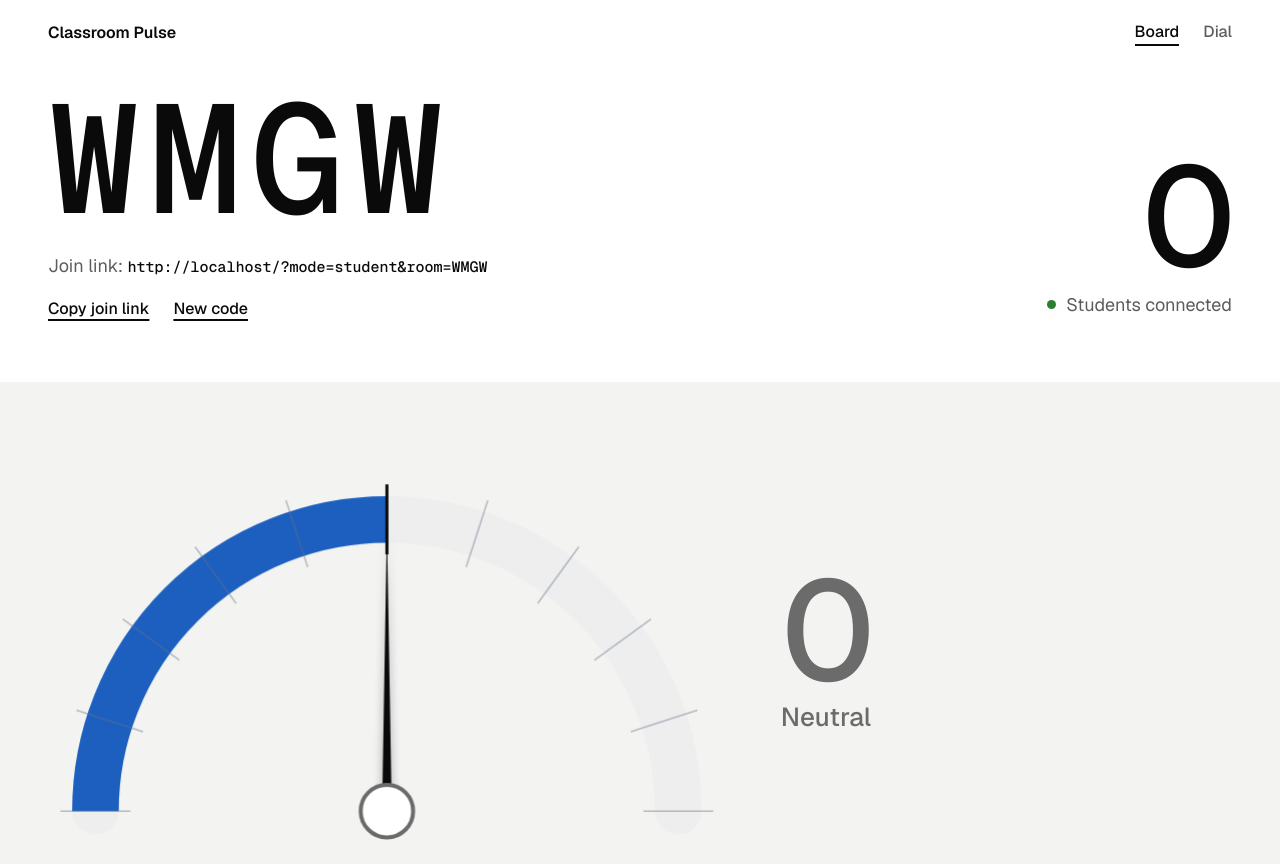
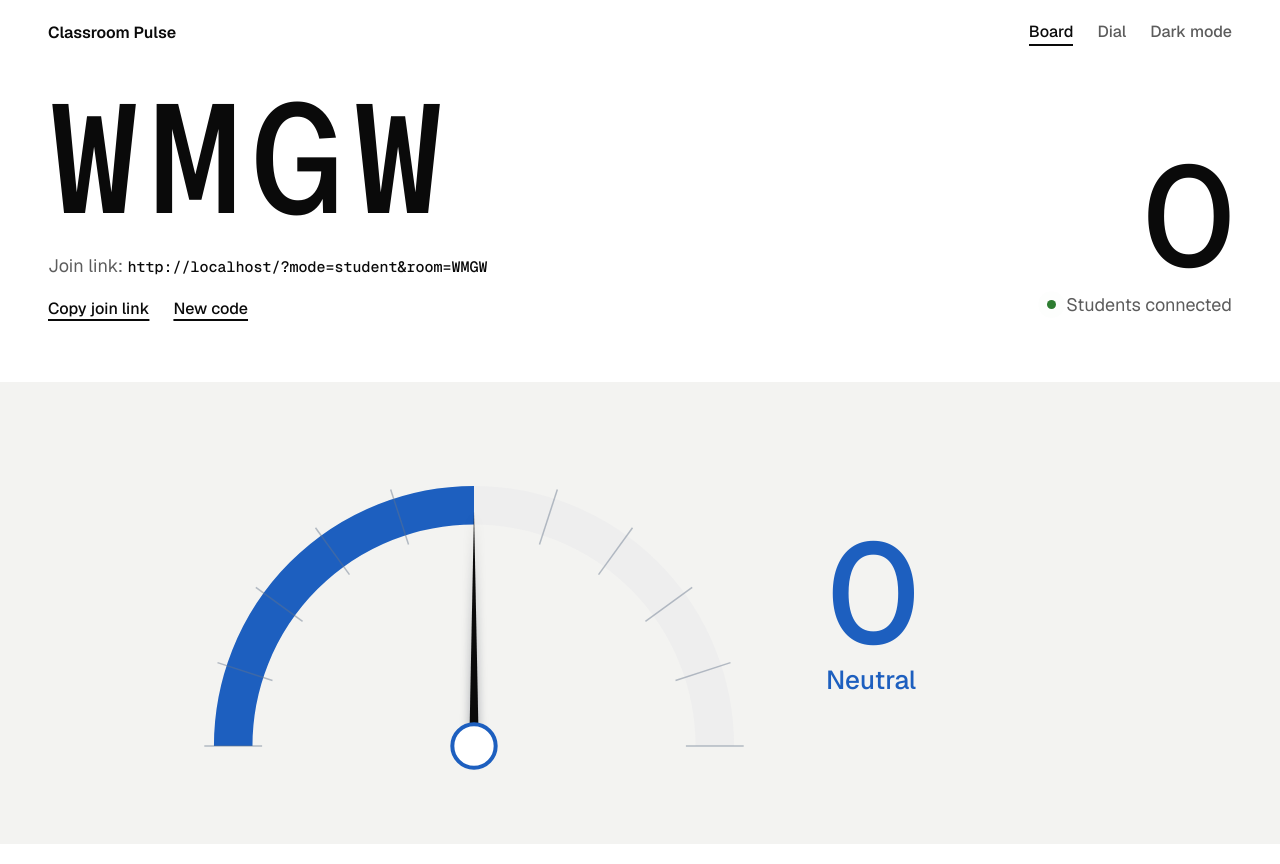
Before and after one commit to ckrfeng/classroom-pulse, a website: page index.html in a window 1280 px wide. Shown: the top 864 px of the page. Drawn offline with nearby package versions, Linux system fonts and the light colour scheme; no server answers.

Commit message:
Add dark mode and refine dial and gauge
- Dark mode: follows the system setting by default, with a header toggle
  that remembers the choice
- Sentiment colours: red for dislike, blue for neutral, green for like,
  morphing between them; dial knob and band follow the theme
- Gauge: flat-ended value arc, no tick at 0, score moved beside the gauge
  with fixed widths so values don't shift the layout
- Removed the file-only hint and the description lines

Co-Authored-By: Claude Haiku 5.5 <noreply@anthropic.com>

```diff
--- a/index.html
+++ b/index.html
@@ -19,7 +19,27 @@
             --up: #2e7d32;
             --down: #c4242a;
             --gutter: clamp(20px, 4vw, 48px);
+            --band: #f3f3f1;
+            --knob: #0a0a0a;
+            --knob-notch: #ffffff;
         }
+
+        html.dark {
+            --ink: #f2f2f0;
+            --ink-2: #a3a3a0;
+            --paper: #121212;
+            --tint: #1d1d1d;
+            --tint-2: #2c2c2c;
+            --chart: #6aa0ff;
+            --up: #5cc27a;
+            --down: #ff7a7a;
+            --band: #181818;
+            --knob: #2a2a2a;
+            --knob-notch: #f2f2f0;
+            color-scheme: dark;
+        }
+        .dial-track { stroke: var(--tint-2); }
+        .dial-text { fill: var(--ink-2); }
 
         * { box-sizing: border-box; }
         html, body { margin: 0; }
@@ -89,13 +109,13 @@
         @keyframes ping { from { transform: scale(1); opacity: 0.6; } to { transform: scale(3); opacity: 0; } }
 
         .reading {
-            display: grid; grid-template-columns: minmax(0, 1.5fr) minmax(0, 1fr); gap: 56px; align-items: center;
-            padding: 48px 0 0; background: var(--tint); margin: 0 calc(var(--gutter) * -1); padding-left: var(--gutter); padding-right: var(--gutter);
+            display: grid; grid-template-columns: minmax(0, 560px) 260px; justify-content: center; gap: 72px; align-items: center;
+            padding: 48px 0 0; background: var(--band); margin: 0 calc(var(--gutter) * -1); padding-left: var(--gutter); padding-right: var(--gutter);
             padding-top: 56px; padding-bottom: 56px;
         }
         .gauge-wrap { position: relative; width: 100%; aspect-ratio: 16 / 10; }
         .gauge-wrap canvas, .trend-wrap canvas { position: absolute; inset: 0; width: 100%; height: 100%; display: block; }
-        .score { display: flex; flex-direction: column; gap: 8px; }
+        .score { display: flex; flex-direction: column; gap: 8px; width: 260px; }
         .score-num { font: 500 clamp(96px, 11vw, 160px)/0.9 "Geist", sans-serif; letter-spacing: -0.03em; }
         #sentiment-status-badge { font: 500 26px/1.2 "Geist", sans-serif; }
         .score-note { margin: 16px 0 0; color: var(--ink-2); font-size: 16px; max-width: 34ch; }
@@ -134,21 +154,23 @@
         .room-line strong { font: 500 16px/1 "Geist Mono", ui-monospace, monospace; color: var(--ink); letter-spacing: 0.08em; }
 
         .feedback { text-align: center; padding: 40px 0 24px; }
-        #student-value-display { font: 500 128px/0.9 "Geist", sans-serif; letter-spacing: -0.04em; transition: color 200ms ease-out; }
+        #student-value-display { display: inline-block; min-width: 3.4em; text-align: center; font: 500 128px/0.9 "Geist", sans-serif; letter-spacing: -0.04em; transition: color 450ms ease; }
         #student-label-display { margin-top: 14px; font: 500 20px/1.2 "Geist", sans-serif; color: var(--ink-2); }
 
         .dial { position: relative; width: min(260px, 72vw); aspect-ratio: 1; margin: 16px auto 0; }
+        #dial-arc-active { transition: stroke 450ms ease; }
+        #student-label-display { transition: color 450ms ease; }
         .dial > svg { position: absolute; inset: 0; width: 100%; height: 100%; pointer-events: none; }
         .rotary-dial {
             position: absolute; left: 50%; top: 50%; transform: translate(-50%, -50%);
-            width: 56%; aspect-ratio: 1; border-radius: 999px; background: var(--ink); cursor: grab;
+            width: 56%; aspect-ratio: 1; border-radius: 999px; background: var(--knob); cursor: grab;
             touch-action: none; user-select: none; -webkit-user-select: none;
         }
         .rotary-dial:active { cursor: grabbing; }
         #rotary-indicator { position: absolute; inset: 0; border-radius: inherit; }
         .notch {
             position: absolute; top: 12px; left: 50%; transform: translateX(-50%);
-            width: 6px; height: 24px; border-radius: 999px; background: var(--paper);
+            width: 6px; height: 24px; border-radius: 999px; background: var(--knob-notch);
         }
         .dial-label {
             position: absolute; inset: 0; display: grid; place-items: center; pointer-events: none;
@@ -201,6 +223,15 @@
             *, *::before, *::after { animation: none !important; transition: none !important; }
         }
     </style>
+    <script>
+        (function () {
+            try {
+                var saved = localStorage.getItem('classroomPulse.theme');
+                var dark = saved ? saved === 'dark' : window.matchMedia('(prefers-color-scheme: dark)').matches;
+                if (dark) document.documentElement.classList.add('dark');
+            } catch (e) { /* storage blocked: follow the system */ }
+        })();
+    </script>
 </head>
 <body>
 
@@ -211,6 +242,7 @@
         <nav class="tabs" aria-label="Screens">
             <button id="btn-mode-teacher" class="tab is-active" onclick="switchMode('teacher')">Board</button>
             <button id="btn-mode-student" class="tab" onclick="switchMode('student')">Dial</button>
+            <button id="btn-theme-toggle" class="tab" onclick="toggleTheme()">Dark mode</button>
         </nav>
     </header>
 
@@ -281,11 +313,11 @@
 
             <div class="dial">
                 <svg viewBox="0 0 200 200" aria-hidden="true">
-                    <path d="M 35 165 A 90 90 0 1 1 165 165" fill="none" stroke="#e8e8e5" stroke-width="10" stroke-linecap="round"/>
+                    <path class="dial-track" d="M 35 165 A 90 90 0 1 1 165 165" fill="none" stroke="#e8e8e5" stroke-width="10" stroke-linecap="round"/>
                     <path id="dial-arc-active" d="M 35 165 A 90 90 0 1 1 165 165" fill="none" stroke="#1d5fbf" stroke-width="10" stroke-linecap="round" stroke-dasharray="424" stroke-dashoffset="212"/>
-                    <text x="18" y="194" fill="#5c5c5c" font-size="11" font-weight="500">-50</text>
-                    <text x="95" y="14" fill="#5c5c5c" font-size="11" font-weight="500">0</text>
-                    <text x="166" y="194" fill="#5c5c5c" font-size="11" font-weight="500">+50</text>
+                    <text class="dial-text" x="18" y="194" fill="#5c5c5c" font-size="11" font-weight="500">-50</text>
+                    <text class="dial-text" x="95" y="14" fill="#5c5c5c" font-size="11" font-weight="500">0</text>
+                    <text class="dial-text" x="166" y="194" fill="#5c5c5c" font-size="11" font-weight="500">+50</text>
                 </svg>
                 <div id="rotary-knob" class="rotary-dial">
                     <div id="rotary-indicator"><span class="notch"></span></div>
@@ -370,8 +402,14 @@
         const HOST_ROOM_KEY = 'classroomPulse.hostRoom';
 
         // Theme Toggle
+        function syncThemeLabel() {
+            const btn = document.getElementById('btn-theme-toggle');
+            if (btn) btn.textContent = document.documentElement.classList.contains('dark') ? 'Light mode' : 'Dark mode';
+        }
         window.toggleTheme = function() {
-            document.documentElement.classList.toggle('dark');
+            const isDarkNow = document.documentElement.classList.toggle('dark');
+            try { localStorage.setItem('classroomPulse.theme', isDarkNow ? 'dark' : 'light'); } catch (e) { /* storage blocked */ }
+            syncThemeLabel();
             resizeCanvases();
         };
 
@@ -811,9 +849,10 @@
         // 7. AGGREGATION ENGINE & CANVAS RENDERING (GAUGE + 60s WORM CHART)
         // =========================================================================
         function getSentimentColor(val) {
-            if (val <= -6) return '#c4242a';   // dislike signal
-            if (val < 6) return '#6b6b6b';     // neutral
-            return '#2e7d32';                  // like signal
+            const dark = document.documentElement.classList.contains('dark');
+            if (val <= -6) return dark ? '#ff6b6b' : '#e5484d';   // dislike: red
+            if (val < 6) return dark ? '#6aa0ff' : '#1d5fbf';     // neutral: blue
+            return dark ? '#3ddc84' : '#2fa35f';                  // like: green
         }
 
         function getSentimentLabel(val) {
@@ -866,11 +905,29 @@
             }
         }, SAMPLE_INTERVAL_MS);
 
+        // Eases the score colour toward its target, so it morphs between red, blue and green
+        let gaugeColorHex = '#1d5fbf';
+        let gaugeColorRgb = null;
+        function hexToRgb(hex) {
+            const n = parseInt(hex.slice(1), 16);
+            return [(n >> 16) & 255, (n >> 8) & 255, n & 255];
+        }
+        function rgbToHex(rgb) {
+            return '#' + rgb.map((c) => Math.round(c).toString(16).padStart(2, '0')).join('');
+        }
+        function updateGaugeColor(val) {
+            const target = hexToRgb(getSentimentColor(val));
+            if (!gaugeColorRgb) gaugeColorRgb = target;
+            gaugeColorRgb = gaugeColorRgb.map((c, i) => c + (target[i] - c) * 0.08);
+            gaugeColorHex = rgbToHex(gaugeColorRgb);
+        }
+
         // High-FPS Render Loop for silky-smooth needle & worm graph
         function renderLoop() {
             if (currentMode === 'teacher') {
                 // Smoothly interpolate needle toward targetAverage
                 smoothedNeedleValue += (targetAverage - smoothedNeedleValue) * 0.14;
+                updateGaugeColor(smoothedNeedleValue);
 
                 updateTeacherReadouts(smoothedNeedleValue);
                 drawGaugeCanvas(smoothedNeedleValue);
@@ -883,7 +940,7 @@
             const rounded = Math.round(val);
             const readoutEl = document.getElementById('gauge-numeric-readout');
             const badgeEl = document.getElementById('sentiment-status-badge');
-            const color = getSentimentColor(val);
+            const color = gaugeColorHex;
 
             if (readoutEl) {
                 readoutEl.textContent = rounded > 0 ? `+${rounded}` : `${rounded}`;
@@ -928,7 +985,7 @@
             ctx.arc(cx, cy, radius, Math.PI, 2 * Math.PI, false);
             ctx.lineWidth = arcWidth;
             ctx.strokeStyle = isDark ? 'rgba(244, 241, 234, 0.12)' : '#eeeeee';
-            ctx.lineCap = 'round';
+            ctx.lineCap = 'butt';
             ctx.stroke();
 
             // Value arc: the score filled in the chart hue, from -50 up to the current value
@@ -936,12 +993,13 @@
             ctx.beginPath();
             ctx.arc(cx, cy, radius, Math.PI, arcEnd, false);
             ctx.lineWidth = arcWidth;
-            ctx.strokeStyle = '#1d5fbf';
+            ctx.strokeStyle = gaugeColorHex;
             ctx.lineCap = 'butt';
             ctx.stroke();
 
             // Tick Marks (-50 to +50 in steps of 10)
             for (let v = -50; v <= 50; v += 10) {
+                if (v === 0) continue; // no tick at neutral
                 const ratio = (v + 50) / 100; // 0 to 1
                 const theta = Math.PI + ratio * Math.PI;
                 const innerR = radius - arcWidth * 0.75;
@@ -987,7 +1045,7 @@
             ctx.fillStyle = isDark ? '#0a0a0a' : '#ffffff';
             ctx.fill();
             ctx.lineWidth = 4;
-            ctx.strokeStyle = getSentimentColor(clamped);
+            ctx.strokeStyle = gaugeColorHex;
             ctx.stroke();
 
             ctx.restore();
@@ -1101,11 +1159,11 @@
             ctx.lineJoin = 'round';
             ctx.lineCap = 'round';
             ctx.lineWidth = 4;
-            ctx.strokeStyle = '#1d5fbf';
+            ctx.strokeStyle = isDark ? '#6aa0ff' : '#1d5fbf';
             ctx.stroke();
 
             // Glowing Live Head Dot at the right edge of the worm
-            const headColor = getSentimentColor(historyData[historyData.length - 1].value);
+            const headColor = gaugeColorHex;
             ctx.beginPath();
             ctx.arc(lastX, lastY, 6, 0, 2 * Math.PI);
             ctx.fillStyle = headColor;
@@ -1155,6 +1213,7 @@
         window.addEventListener('resize', resizeCanvases);
         window.addEventListener('DOMContentLoaded', () => {
             if (window.lucide) lucide.createIcons();
+            syncThemeLabel();
             setupRotaryKnob();
             initFirebase();
             handleInitialRoute();
```
